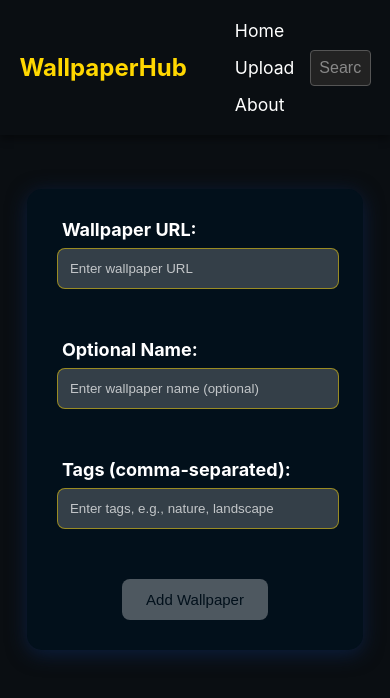
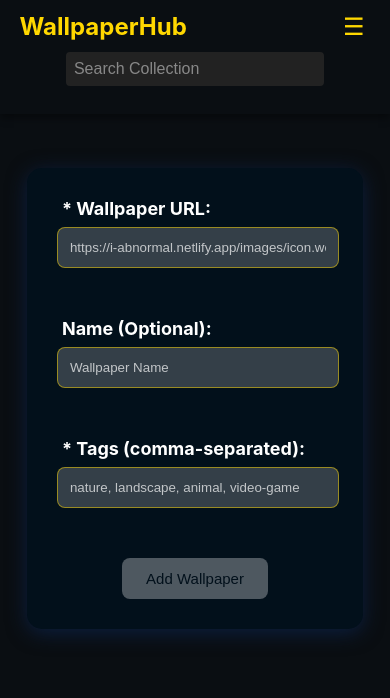
Before and after one commit to iABn0rma1/WallpaperHub, a React (Create React App) app: page /upload in a window 390 px wide. Shown: the top 698 px of the page. Built offline with nearby package versions, Linux system fonts and the light colour scheme.

Commit message:
responsiveness

```diff
--- a/src/components/AddWallpaper.js
+++ b/src/components/AddWallpaper.js
@@ -13,15 +13,18 @@ const AddWallpaper = () => {
 
 	const handleSubmit = async (e) => {
 		e.preventDefault();
-		const tagArray = tags.split(",").map((tag) => tag.trim());
+
+		// Convert tags to lowercase, replace spaces with hyphens, and split into an array
+		const tagArray = tags
+			.split(",")
+			.map((tag) => tag.trim().toLowerCase().replace(/\s+/g, "-")); // Replace spaces with hyphens
 
 		try {
-			// Send POST request to add wallpaper
 			await axios.post(
 				"https://wallpaperapi-3zy0.onrender.com/api/wallpapers",
 				{
 					imageUrl: url,
-					name: name || undefined, // Optionally send name if provided
+					name: name || undefined,
 					tags: tagArray,
 				}
 			);
@@ -49,40 +52,46 @@ const AddWallpaper = () => {
 				onSubmit={handleSubmit}
 				className="add-wallpaper-form"
 			>
-				<label htmlFor="url">Wallpaper URL:</label>
+				<label htmlFor="url">* Wallpaper URL:</label>
 				<input
 					type="text"
 					id="url"
 					value={url}
 					onChange={(e) => setUrl(e.target.value)}
-					placeholder="Enter wallpaper URL"
+					placeholder="https://i-abnormal.netlify.app/images/icon.webp"
 				/>
 
-				<label htmlFor="name">Optional Name:</label>
+				<label htmlFor="name">Name (Optional):</label>
 				<input
 					type="text"
 					id="name"
 					value={name}
 					onChange={(e) => setName(e.target.value)}
-					placeholder="Enter wallpaper name (optional)"
+					placeholder="Wallpaper Name"
 				/>
 
-				<label htmlFor="tags">Tags (comma-separated):</label>
+				<label htmlFor="tags">* Tags (comma-separated):</label>
 				<input
 					type="text"
 					id="tags"
 					value={tags}
 					onChange={(e) => setTags(e.target.value)}
-					placeholder="Enter tags, e.g., nature, landscape"
+					placeholder="nature, landscape, animal, video-game"
 				/>
 
-				<button type="submit" disabled={isSubmitDisabled} className="submit-button">
+				<button
+					type="submit"
+					disabled={isSubmitDisabled}
+					className="submit-button"
+				>
 					Add Wallpaper
 				</button>
 
 				{/* Display success or error message */}
 				{message && (
-					<div className={error ? "error-message" : "success-message"}>
+					<div
+						className={error ? "error-message" : "success-message"}
+					>
 						{message}
 					</div>
 				)}
--- a/src/components/HomePage.js
+++ b/src/components/HomePage.js
@@ -7,13 +7,12 @@ const HomePage = () => {
 	const [wallpapers, setWallpapers] = useState([]);
 	const navigate = useNavigate();
 
-	// Fetch wallpapers from the backend
 	const fetchWallpapers = async () => {
 		try {
 			const response = await axios.get(
 				"https://wallpaperapi-3zy0.onrender.com/api/wallpapers"
 			);
-			setWallpapers(response.data); // Set wallpapers from the response
+			setWallpapers(response.data);
 		} catch (error) {
 			console.error("Error fetching wallpapers:", error);
 		}
--- a/src/components/Navbar.js
+++ b/src/components/Navbar.js
@@ -1,25 +1,41 @@
-import React from "react";
+import React, { useState } from "react";
 import { Link, useNavigate } from "react-router-dom";
 import "../styles/Navbar.css";
 
 const Navbar = ({ onCollectionChange }) => {
+	const [isMenuOpen, setIsMenuOpen] = useState(false);
 	const navigate = useNavigate();
 
 	const handleSearch = (event) => {
 		if (event.key === "Enter") {
-			const collectionName = event.target.value.trim();
+			const collectionName = event.target.value.trim().toLowerCase();;
 			if (collectionName) {
 				onCollectionChange(collectionName); // Call the function passed from App
 			}
 		}
 	};
 
+	const toggleMenu = () => {
+		setIsMenuOpen((prev) => !prev);
+	};
+
 	return (
 		<nav className="navbar">
-			<h1 className="navbar-title">
+			<h1 className="navbar-title base">
 				<Link to="/">WallpaperHub</Link>
 			</h1>
-			<div className="navbar-items">
+			<div className="navbar-title responsive">
+				<h1 className="navbar-title base">
+					<Link to="/">WallpaperHub</Link>
+				</h1>
+				<button
+					className="hamburger"
+					onClick={toggleMenu}
+				>
+					{isMenuOpen ? "✖" : "☰"}
+				</button>
+			</div>
+			<div className={`navbar-items ${isMenuOpen ? "open" : ""}`}>
 				<ul>
 					<li>
 						<Link to="/">Home</Link>
@@ -31,13 +47,13 @@ const Navbar = ({ onCollectionChange }) => {
 						<Link to="/about">About</Link>
 					</li>
 				</ul>
-				<input
-					type="text"
-					placeholder="Search Collection"
-					onKeyDown={handleSearch}
-					className="search-input"
-				/>
 			</div>
+			<input
+				type="text"
+				placeholder="Search Collection"
+				onKeyDown={handleSearch}
+				className="search-input"
+			/>
 		</nav>
 	);
 };
--- a/src/styles/App.css
+++ b/src/styles/App.css
@@ -47,22 +47,6 @@ li a:hover {
     border-radius: 4px;
 }
 
-.search-input {
-    width: 100%;
-    max-width: 400px;
-    padding: 0.5rem;
-    margin: 1rem auto;
-    border: 1px solid #555;
-    border-radius: 4px;
-    font-size: 1rem;
-    color: #f0f0f0;
-    background-color: #222;
-}
-
-.search-input::placeholder {
-    color: #888;
-}
-
 @media (max-width: 768px) {
     ul {
         flex-direction: column;
@@ -83,3 +67,9 @@ li a:hover {
         width: 100%;
     }
 }
+
+@media (max-width: 320px) {
+    body {
+        word-break: break-all;
+    }
+}
--- a/src/styles/HomePage.css
+++ b/src/styles/HomePage.css
@@ -1,13 +1,12 @@
 .home-page {
-    padding: 20px 6.9%;
-    /* margin: 20px 10% 20px 10%; */
+    padding: 20px 6.9%; /* Initial padding */
     text-align: center;
 }
 
 .collections-grid {
     display: grid;
     grid-template-columns: repeat(auto-fill, minmax(250px, 1fr));
-    gap: 20px;
+    gap: 20px; /* Gap between grid items */
 }
 
 .collection-card {
@@ -25,7 +24,7 @@
 
 .image-container {
     position: relative;
-    height: 250px;
+    height: 250px; /* Fixed height for images */
     display: flex;
     align-items: center;
     justify-content: center;
@@ -55,10 +54,65 @@
 }
 
 .overlay-text {
-    font-size: 18px;
+    font-size: 18px; /* Default font size for overlay text */
     font-weight: bold;
 }
 
 .collection-card:hover .overlay {
     opacity: 1;
 }
+
+/* Responsive styles */
+@media (max-width: 1024px) {
+    .home-page {
+        padding: 20px 5%; /* Reduce padding for smaller screens */
+    }
+
+    .collections-grid {
+        grid-template-columns: repeat(auto-fill, minmax(200px, 1fr)); /* Adjust minimum column size */
+    }
+
+    .image-container {
+        height: 200px; /* Adjust height for smaller screens */
+    }
+
+    .overlay-text {
+        font-size: 16px; /* Slightly smaller font size */
+    }
+}
+
+@media (max-width: 768px) {
+    .home-page {
+        padding: 20px 4%; /* Further reduce padding */
+    }
+
+    .collections-grid {
+        grid-template-columns: repeat(auto-fill, minmax(150px, 1fr)); /* Further adjust minimum column size */
+    }
+
+    .image-container {
+        height: 180px; /* Further reduce height */
+    }
+
+    .overlay-text {
+        font-size: 14px; /* Further reduce font size */
+    }
+}
+
+@media (max-width: 480px) {
+    .home-page {
+        padding: 20px 2%; /* Minimal padding for very small screens */
+    }
+
+    .collections-grid {
+        grid-template-columns: 1fr; /* Stack cards in a single column */
+    }
+
+    .image-container {
+        height: 150px; /* Minimal height for images */
+    }
+
+    .overlay-text {
+        font-size: 12px; /* Minimal font size */
+    }
+}
--- a/src/styles/Navbar.css
+++ b/src/styles/Navbar.css
@@ -10,18 +10,27 @@
 
 .navbar-title {
     margin: 0;
-    padding: 20px 0;
     cursor: pointer;
 }
 
-.navbar-title a:-webkit-any-link  {
+.navbar-title.responsive {
+    display: flex;
+    flex-wrap: wrap;
+    justify-content: space-between;
+    width: 100%;
+}
+
+.navbar-title.responsive h1 {
+    display: none;
+}
+
+.navbar-title a {
     color: #ffd700;
     text-decoration: none !important;
 }
 
 .navbar-items {
     display: flex;
-    align-items: center;
 }
 
 .navbar-items ul {
@@ -48,18 +57,78 @@
     border-radius: 4px;
 }
 
+.search-input::placeholder {
+    color: #888;
+}
+
 .search-input {
-    margin-left: 1rem;
+    max-width: 400px;
+    margin: 1rem auto;
+    border: 1px solid #555;
+    border-radius: 4px;
+    font-size: 1rem;
+    color: #f0f0f0;
+    background-color: #222;
     padding: 0.5rem;
     border: none;
     border-radius: 4px;
     outline: none;
+    margin-left: auto;
+}
+
+.hamburger {
+    display: none;
+    font-size: 1.5rem;
+    background: none;
+    border: none;
+    color: #ffd700;
+    cursor: pointer;
 }
 
 /* Responsive styles */
 @media (max-width: 768px) {
-    .navbar-items ul {
+    .navbar {
         flex-direction: column;
         align-items: flex-start;
     }
+
+    .navbar-title.base {
+        display: none;
+    }
+
+    .navbar-title.responsive h1 {
+        display: block;   /* Show title on mobile */
+    }
+
+    .navbar-items {
+        display: none;
+        width: 100%;
+    }
+
+    .navbar-items.open {
+        display: flex;
+        flex-direction: column;
+        align-items: flex-start;
+        padding: 0.5rem 0;
+    }
+
+    .navbar-items ul {
+        flex-direction: column;
+        padding: 0;
+        margin: 0;
+    }
+
+    .navbar-items li {
+        margin: 0.5rem 0;
+    }
+
+    .hamburger {
+        display: block;
+        margin-left: auto;
+    }
+
+    .search-input {
+        margin-top: 10px;
+        width: 69%;
+    }
 }
```
